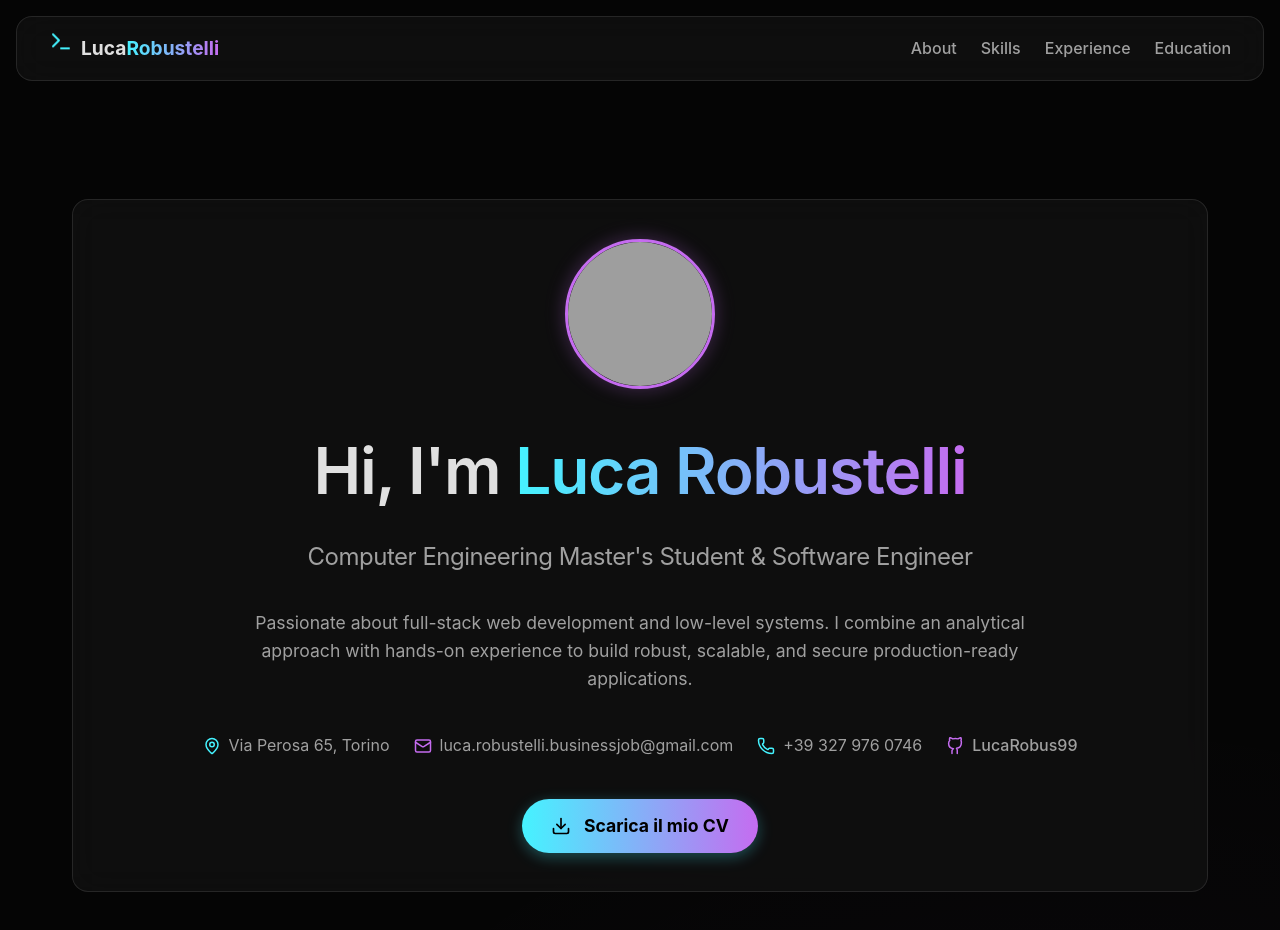
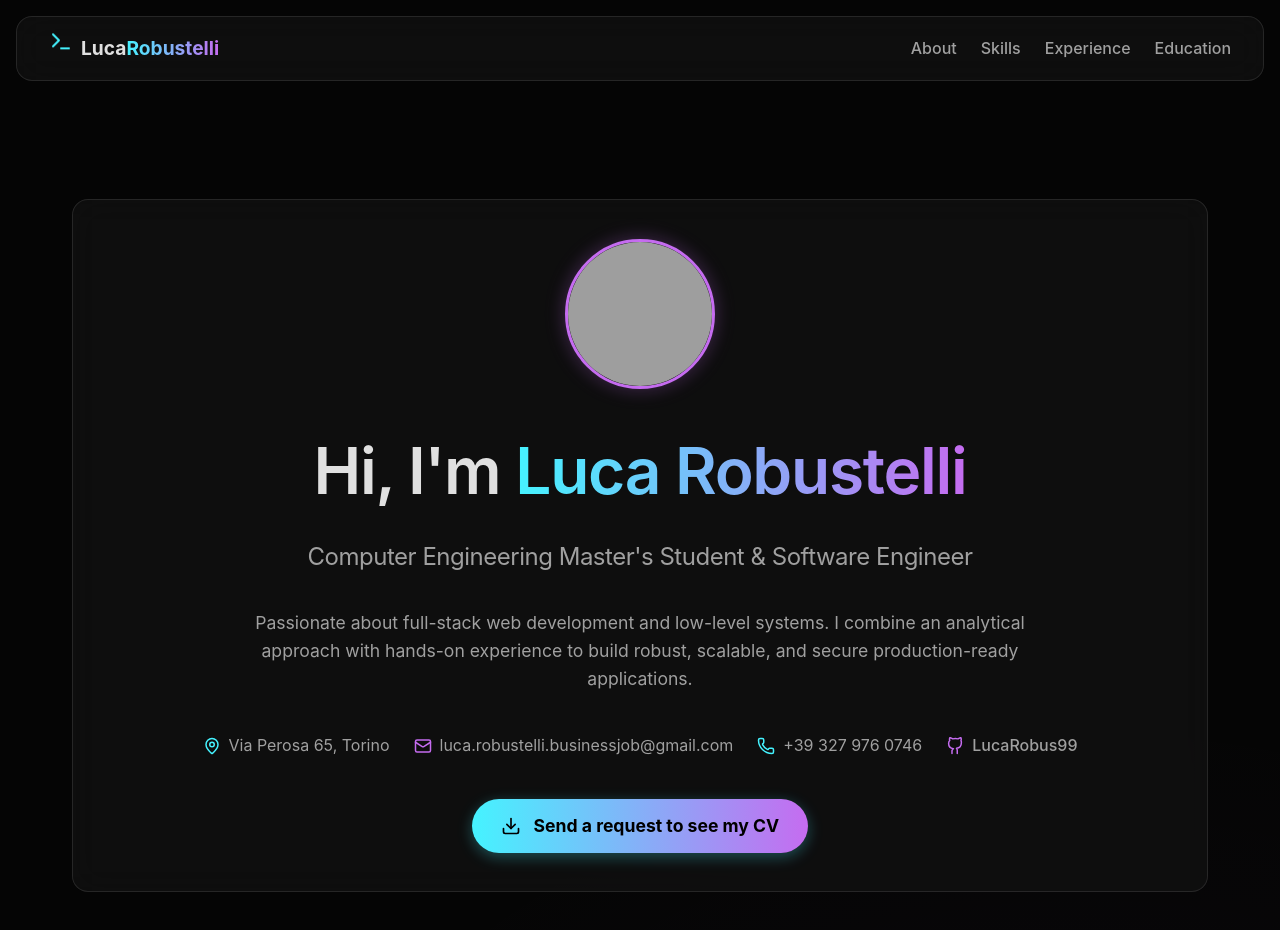
Before and after one commit to LucaRobus99/Portfolio, a React app: page / in a window 1280 px wide. Shown: the top 930 px of the page. Built offline with nearby package versions, Linux system fonts and the light colour scheme; no server answers; grey boxes are pictures that could not be loaded; the HTML template or start-up script is replaced by a standard one.

Commit message:
chore: remove CV from public folder and set up access requests for CV on Google Drive

```diff
--- a/src/components/Hero.jsx
+++ b/src/components/Hero.jsx
@@ -37,8 +37,14 @@ export default function Hero({ revealRef }) {
 
         {/* Download CV Button */}
         <div style={{ marginTop: '2.5rem' }}>
-          <a href="/Luca_Robustelli_CV.pdf" download className="btn-primary" style={{ textDecoration: 'none' }}>
-            <Download size={20} /> Scarica il mio CV
+          <a
+            href="https://drive.google.com/file/d/1qa6ENfYWAMA5T0JjPgl8ZLttwlhrpj7Q/view?usp=sharing"
+            target="_blank"
+            rel="noopener noreferrer"
+            className="btn-primary"
+            style={{ textDecoration: 'none' }}
+          >
+            <Download size={20} /> Send a request to see my CV
           </a>
         </div>
       </div>
```
Also changed, not shown: 1 other file (tests, documents, lock files or other folders).
